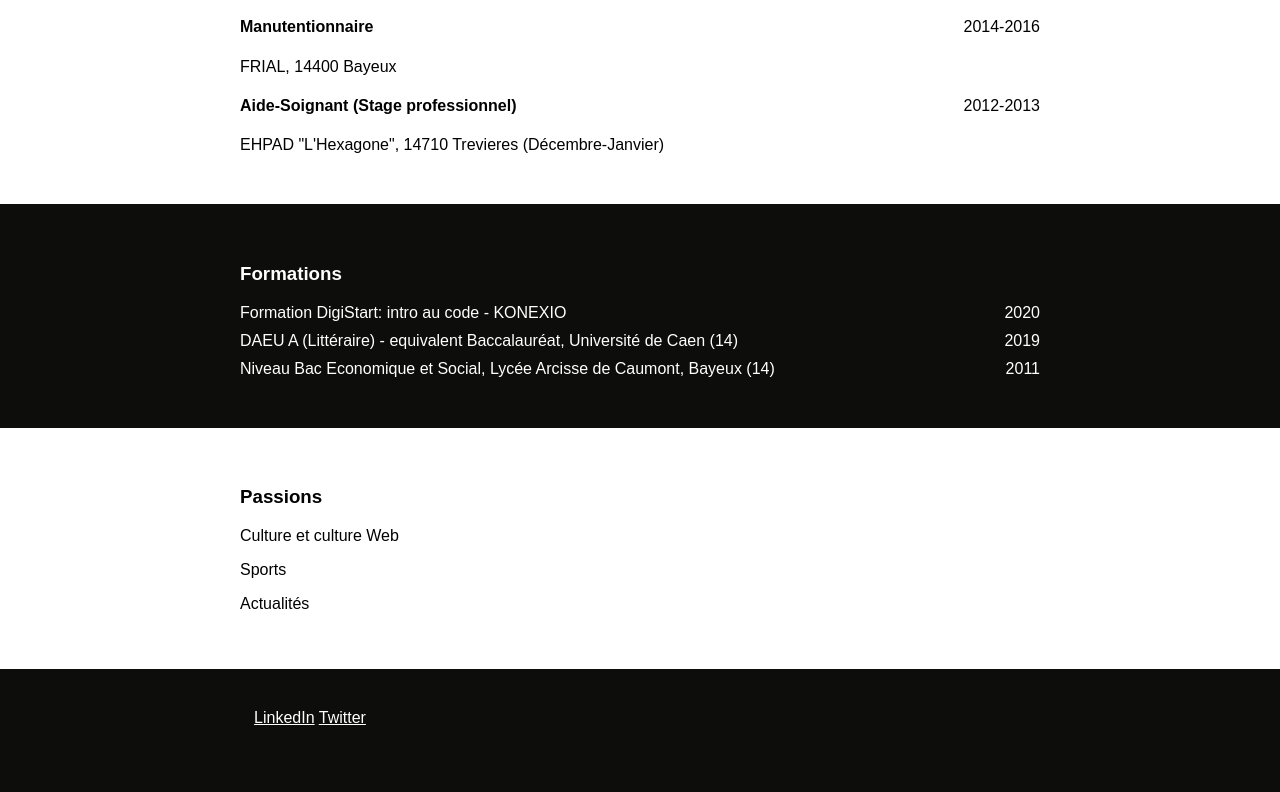
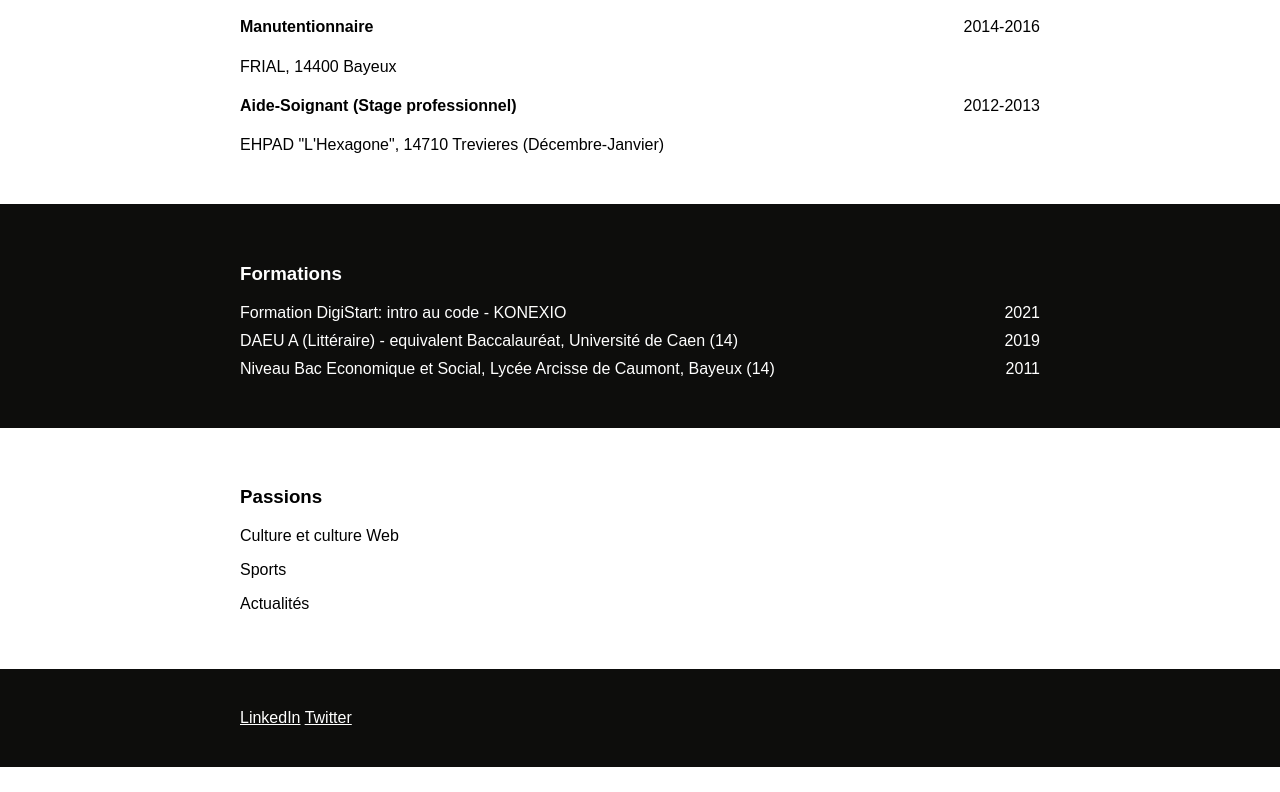
Before and after one commit to mfg230/MG_CV, a plain HTML site: page index.html in a window 1280 px wide. Shown: the part 931-1723 px from the top of the page. After the commit the page ends 1698 px from the top, so only its background shows below. Drawn offline with Linux system fonts and the light colour scheme.

Commit message:
one date and final style links

```diff
--- a/index.html
+++ b/index.html
@@ -78,7 +78,7 @@
             <h3>Formations</h3>
             <ul>
                 <li>
-                    <aside>2020</aside>
+                    <aside>2021</aside>
                     Formation DigiStart: intro au code - KONEXIO
                 </li>
                 <li>
--- a/style.css
+++ b/style.css
@@ -97,7 +97,6 @@ footer ul {
 }
 
 .links {
-    margin-bottom: 25px;
-    width: 45%;
-    text-align: center;
+    max-width: 800px;
+    margin: 0 auto;
 }
```
